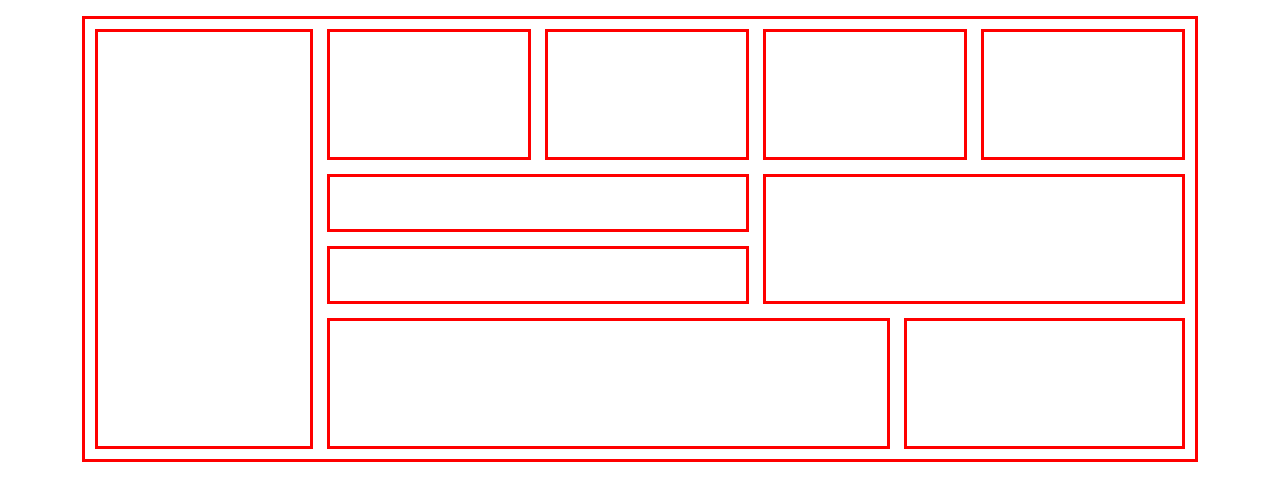
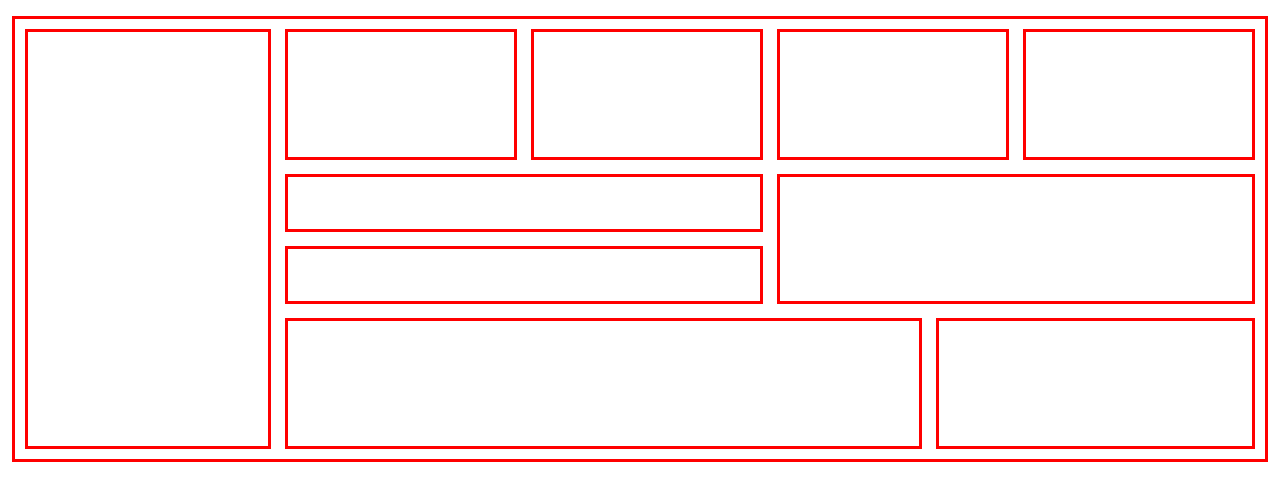
Before and after one commit to shanizif2/Assignment2_Shani_Or_Noa, a plain HTML site: page bootstrap.html in a window 1280 px wide. Drawn offline with nearby package versions, Linux system fonts and the light colour scheme.

Commit message:
Update HTML structure to use full-width container

```diff
--- a/bootstrap.html
+++ b/bootstrap.html
@@ -15,7 +15,8 @@
 
 <body>
 
-  <div class="container my-3">
+  <!-- Use container-fluid so the layout can span most of the page -->
+  <div class="container-fluid my-3">
 
     <!-- Outer frame that wraps the entire layout -->
     <div class="outer-frame">
```
